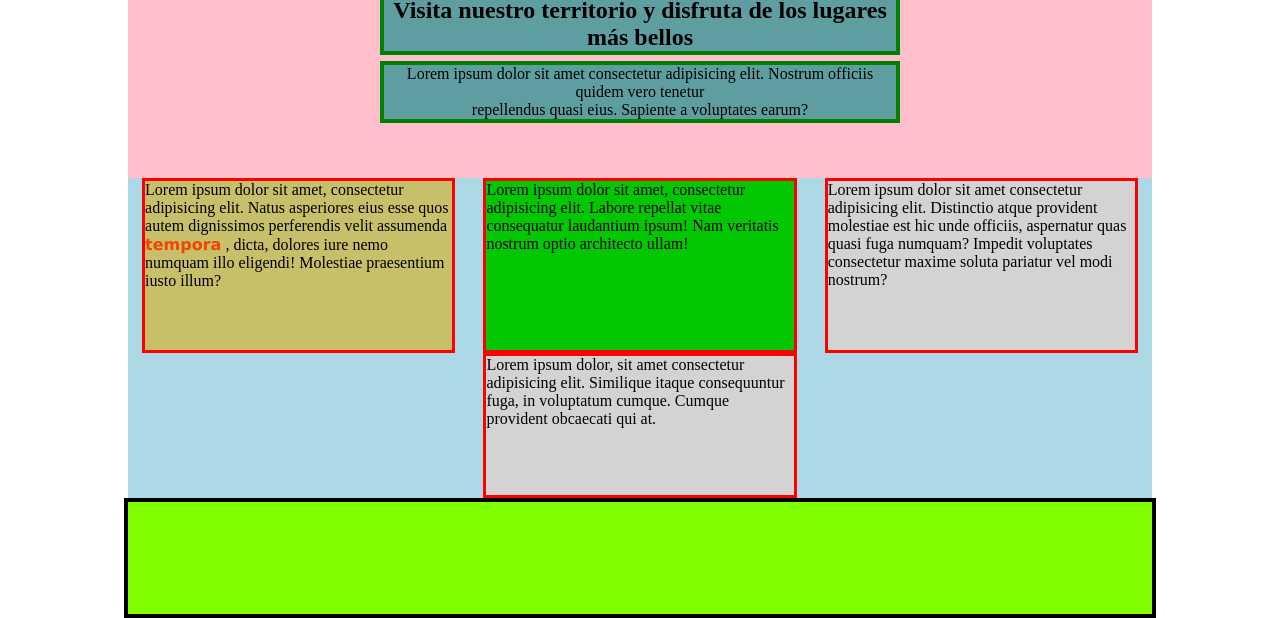
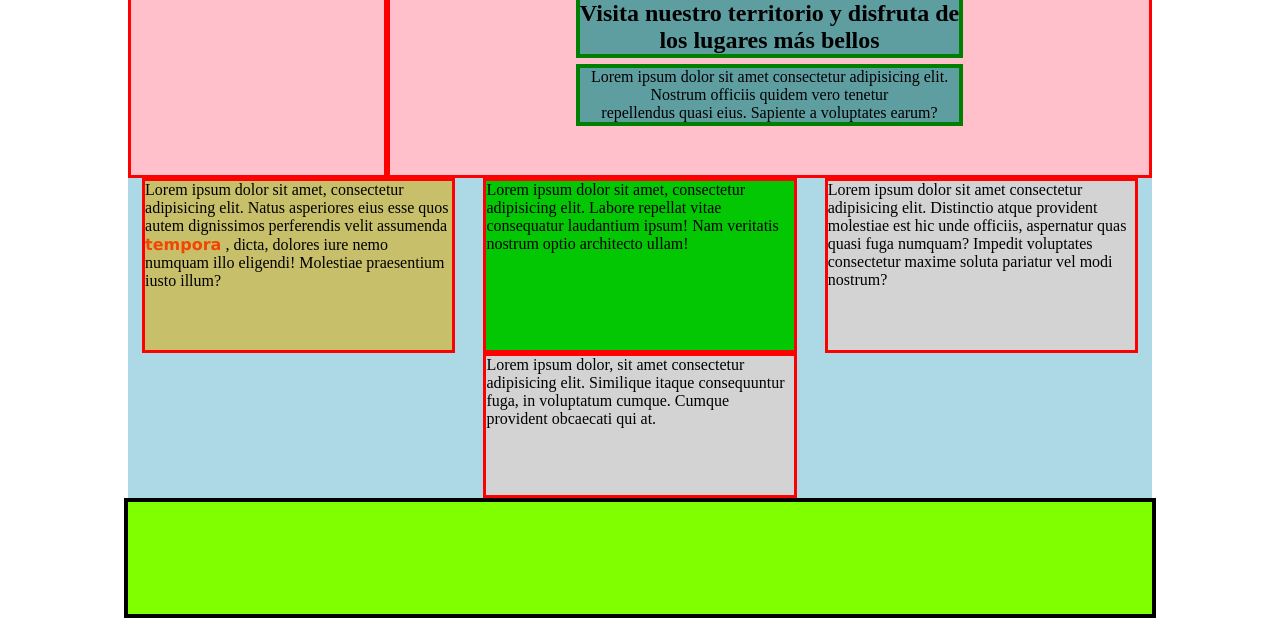
Before and after one commit to moisescolman/proyecto_basico, a plain HTML site: page index.html in a window 1280 px wide. Shown: the part 184-802 px from the top of the page. Drawn offline with Linux system fonts and the light colour scheme.

Commit message:
flex box anidado

```diff
--- a/index.html
+++ b/index.html
@@ -22,9 +22,15 @@
 
     </nav>
     <header>
-        <h1>Viajes Bizkaia</h1>
-        <h2>Visita nuestro territorio y disfruta de los lugares más bellos</h2>
-        <p>Lorem ipsum dolor sit amet consectetur adipisicing elit. Nostrum officiis quidem vero tenetur <br>repellendus quasi eius. Sapiente a voluptates earum?</p>
+        <div class="logo">
+
+
+        </div>
+        <div class="titulo">
+            <h1>Viajes Bizkaia</h1>
+            <h2>Visita nuestro territorio y disfruta de los lugares más bellos</h2>
+            <p>Lorem ipsum dolor sit amet consectetur adipisicing elit. Nostrum officiis quidem vero tenetur <br>repellendus quasi eius. Sapiente a voluptates earum?</p>
+        </div>
     </header>
     <main id="principal">
 
--- a/style.css
+++ b/style.css
@@ -87,6 +87,16 @@ ul li a:hover{
 }
 header {
     display: flex;
+}
+header>div {
+    border: 0.2rem solid red;
+}
+header>div.logo {
+    width: 25%;
+}
+header>div.titulo {
+    width: 75%;
+    display: flex;
     flex-direction: column;
     justify-content: flex-start;
     align-items: center;
@@ -97,7 +107,6 @@ h1, h2, p {
     margin: 0.2rem;
     border: 0.3rem solid green;
     text-align: center;
-
 }
 /* === MEDIA QUERY === */
 /* Código página en tablet*/
```
